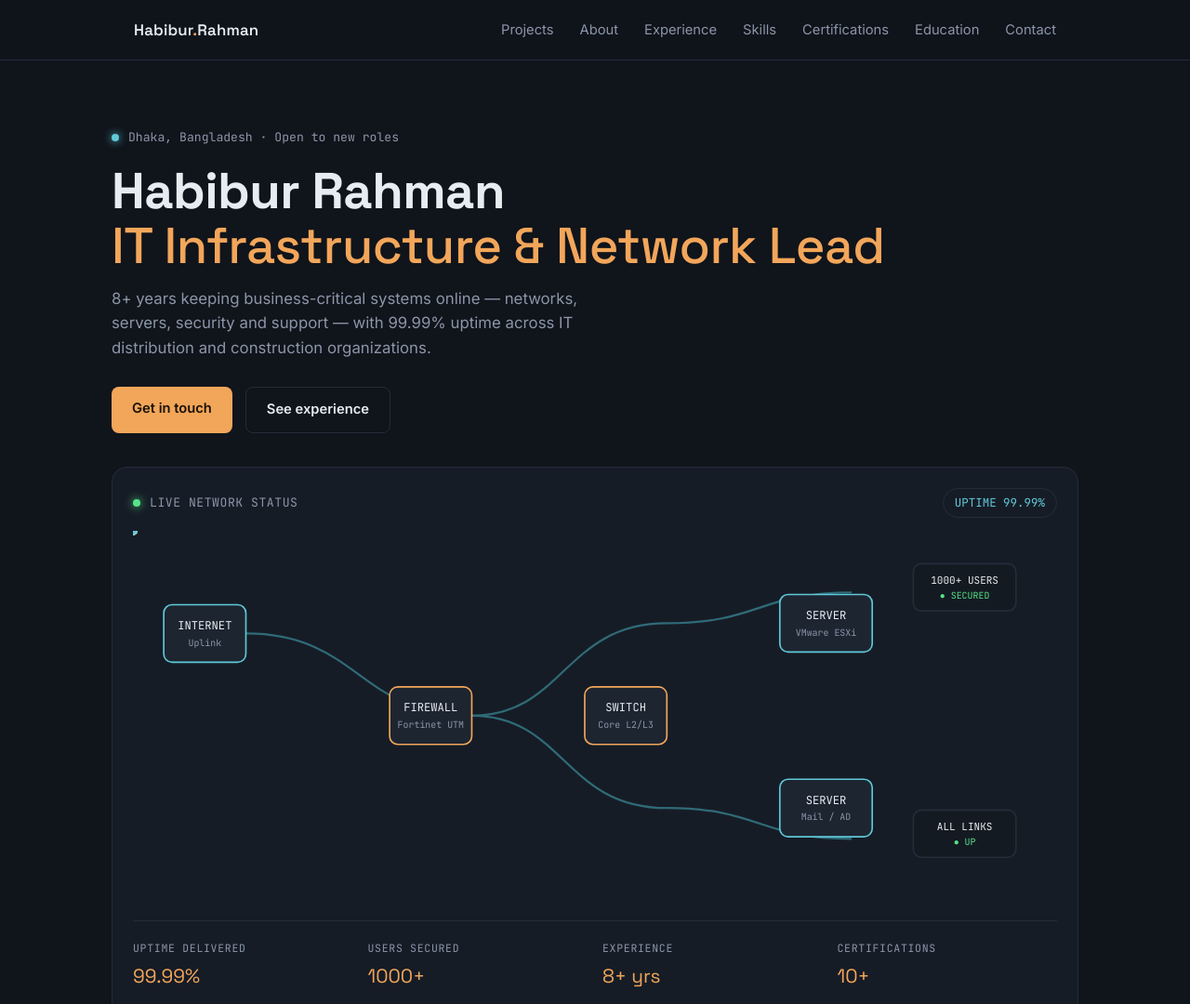
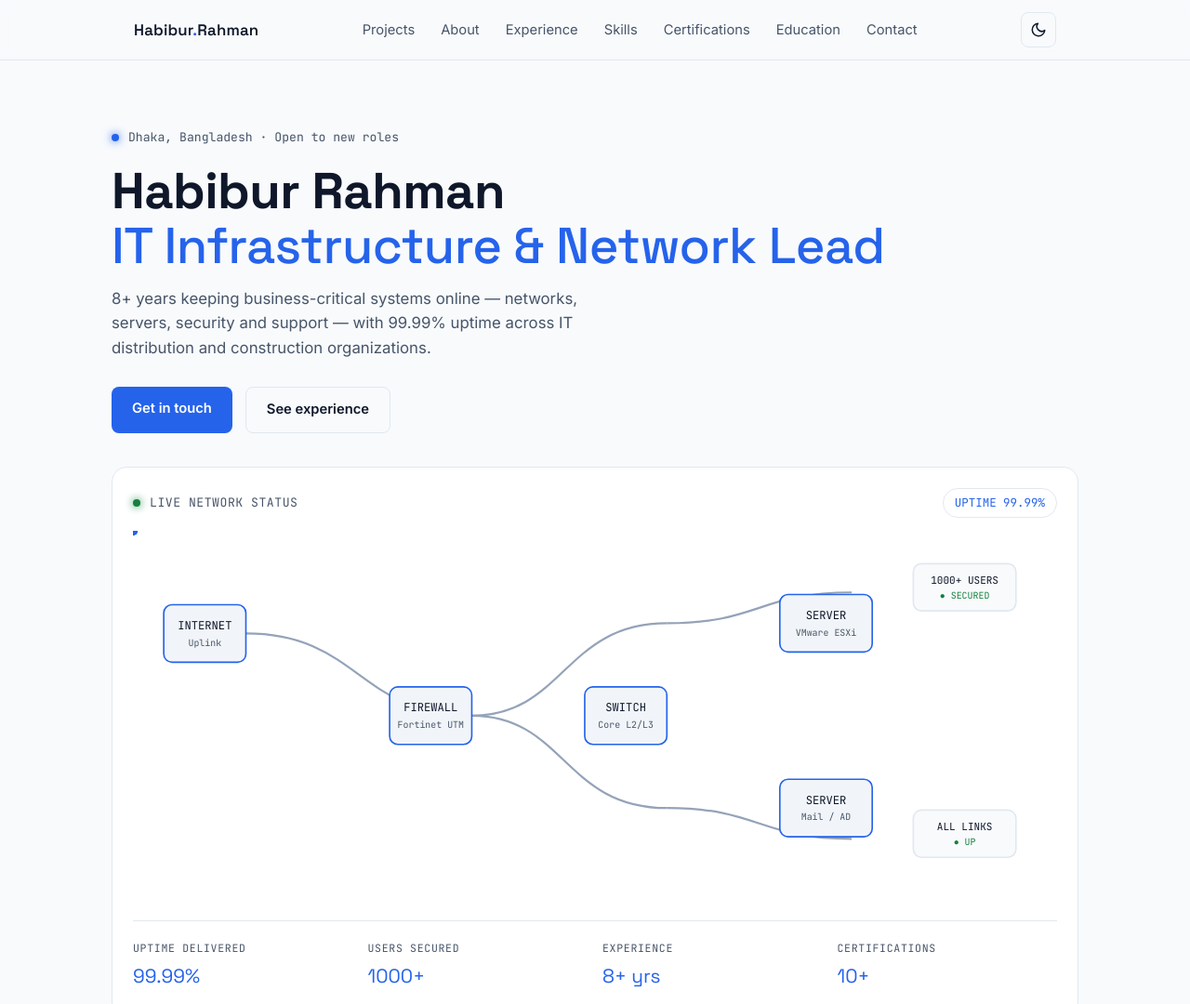
Before and after one commit to Habibur-Habib/habiburrahman.me, a plain HTML site: page index.html in a window 1280 px wide. Shown: the top 1080 px of the page at 93% size. Drawn offline with Linux system fonts and the light colour scheme.

Commit message:
Light professional theme with dark-mode toggle

```diff
--- a/index.html
+++ b/index.html
@@ -40,21 +40,62 @@
 <link rel="preconnect" href="https://fonts.googleapis.com">
 <link rel="preconnect" href="https://fonts.gstatic.com" crossorigin>
 <link href="https://fonts.googleapis.com/css2?family=Space+Grotesk:wght@400;500;600;700&family=Inter:wght@400;500;600&family=JetBrains+Mono:wght@400;500&display=swap" rel="stylesheet">
+<script>
+(function(){
+  var t=null;
+  try{ t=localStorage.getItem('theme'); }catch(e){}
+  if(t!=='light' && t!=='dark'){
+    t=(window.matchMedia && matchMedia('(prefers-color-scheme: dark)').matches) ? 'dark' : 'light';
+  }
+  document.documentElement.setAttribute('data-theme', t);
+})();
+</script>
 <style>
   :root{
-    --bg:#10141b;
-    --bg-raised:#161c26;
-    --line:#242c39;
-    --text:#e8ecf1;
-    --muted:#8b96a8;
-    --amber:#f2a65a;
-    --cyan:#5fc9d9;
+    /* LIGHT (default) */
+    --bg:#F8FAFC;
+    --surface:#FFFFFF;
+    --surface-alt:#F1F5F9;
+    --line:#E2E8F0;
+    --text:#0F172A;
+    --muted:#475569;
+    --accent:#2563EB;
+    --link:#1D4ED8;
+    --accent-hover:#1D4ED8;
+    --on-accent:#FFFFFF;
+    --success:#15803D;
+    --diagram-line:#94A3B8;
+    --nav-bg:rgba(248,250,252,0.86);
+    color-scheme:light;
+
+    /* legacy aliases: existing var(--bg-raised / --amber / --cyan) keep working, all resolve to ONE accent */
+    --bg-raised:var(--surface);
+    --amber:var(--accent);
+    --cyan:var(--accent);
+
     --mono: 'JetBrains Mono', monospace;
     --sans: 'Inter', system-ui, sans-serif;
     --disp: 'Space Grotesk', var(--sans);
     padding-top: env(safe-area-inset-top, 0px);
     padding-bottom: env(safe-area-inset-bottom, 0px);
     box-sizing: border-box;
+  }
+  [data-theme="dark"]{
+    --bg:#0F172A;
+    --surface:#1E293B;
+
+    --surface-alt:#0F172A;
+    --line:#334155;
+    --text:#F1F5F9;
+    --muted:#94A3B8;
+    --accent:#818CF8;
+    --link:#A5B4FC;
+    --accent-hover:#A5B4FC;
+    --on-accent:#0F172A;
+    --success:#4ADE80;
+    --diagram-line:#475569;
+    --nav-bg:rgba(15,23,42,0.86);
+    color-scheme:dark;
   }
   html{scroll-padding-top: 72px;}
   *{box-sizing:border-box;}
@@ -70,7 +111,7 @@
   nav.top{
     position:sticky; top:0; z-index:50;
     top: env(safe-area-inset-top, 0px);
-    background:rgba(16,20,27,0.86); backdrop-filter:blur(10px);
+    background:var(--nav-bg); backdrop-filter:blur(10px);
     border-bottom:1px solid var(--line);
   }
   nav.top .wrap{display:flex; align-items:center; justify-content:space-between; height:64px;}
@@ -100,6 +141,16 @@
   .mobilemenu a:active{color:var(--amber);}
   @media(min-width:960px){.mobilemenu{display:none !important;}}
 
+  .themetoggle{
+    display:flex; align-items:center; justify-content:center; width:38px; height:38px;
+    background:none; border:1px solid var(--line); border-radius:8px; color:var(--text); cursor:pointer;
+  }
+  .themetoggle:hover{border-color:var(--accent); color:var(--accent);}
+  .themetoggle svg{width:18px; height:18px;}
+  .themetoggle .i-sun{display:none;}
+  [data-theme="dark"] .themetoggle .i-sun{display:block;}
+  [data-theme="dark"] .themetoggle .i-moon{display:none;}
+  @media(max-width:959px){.themetoggle{margin-left:auto; margin-right:10px;}}
   /* HERO */
   .hero{
     position:relative; padding:64px 0 40px;
@@ -116,7 +167,7 @@
   }
   .dash-head{display:flex; align-items:center; justify-content:space-between; margin-bottom:14px; flex-wrap:wrap; gap:10px;}
   .dash-title{display:flex; align-items:center; gap:10px; font-family:var(--mono); font-size:0.82rem; color:var(--muted); letter-spacing:.04em; text-transform:uppercase;}
-  .dash-title .dot{width:8px; height:8px; border-radius:50%; background:#57e389; box-shadow:0 0 10px #57e389;}
+  .dash-title .dot{width:8px; height:8px; border-radius:50%; background:var(--success); box-shadow:0 0 10px var(--success);}
   .dash-badge{font-family:var(--mono); font-size:0.78rem; color:var(--cyan); border:1px solid var(--line); padding:5px 12px; border-radius:20px;}
   .dash-svg-wrap{width:100%;}
   .dash-svg-wrap svg{width:100%; height:auto; display:block;}
@@ -141,8 +192,8 @@
     transition:transform .15s ease, background .2s ease;
   }
   .btn:active{transform:scale(0.97);}
-  .btn.primary{background:var(--amber); color:#1a1206;}
-  .btn.primary:hover{background:#f6b877;}
+  .btn.primary{background:var(--accent); color:var(--on-accent);}
+  .btn.primary:hover{background:var(--accent-hover);}
   .btn.ghost{border:1px solid var(--line); color:var(--text);}
   .btn.ghost:hover{border-color:var(--cyan); color:var(--cyan);}
 
@@ -174,7 +225,7 @@
   .s-arrow svg{width:18px; height:18px;}
   .s-dots{display:flex; align-items:center; gap:10px;}
   .s-dot{
-    width:8px; height:8px; padding:0; border:none; border-radius:8px; background:var(--line); cursor:pointer;
+    width:8px; height:8px; padding:0; border:none; border-radius:8px; background:var(--diagram-line); cursor:pointer;
     transition:width .25s ease, background .25s ease;
   }
   .s-dot.active{width:24px; background:var(--amber);}
@@ -278,6 +329,10 @@
       <li><a href="#education">Education</a></li>
       <li><a href="#contact">Contact</a></li>
     </ul>
+    <button class="themetoggle" id="themeToggle" type="button" aria-label="Switch to dark theme" aria-pressed="false">
+      <svg class="i-moon" viewBox="0 0 24 24" fill="none" stroke="currentColor" stroke-width="2" stroke-linecap="round" stroke-linejoin="round"><path d="M21 12.8A9 9 0 1 1 11.2 3a7 7 0 0 0 9.8 9.8z"/></svg>
+      <svg class="i-sun" viewBox="0 0 24 24" fill="none" stroke="currentColor" stroke-width="2" stroke-linecap="round"><circle cx="12" cy="12" r="4"/><path d="M12 2v2M12 20v2M4.9 4.9l1.4 1.4M17.7 17.7l1.4 1.4M2 12h2M20 12h2M4.9 19.1l1.4-1.4M17.7 6.3l1.4-1.4"/></svg>
+    </button>
     <button class="navtoggle" id="navToggle" aria-label="Menu">
       <svg viewBox="0 0 24 24" fill="none" stroke="currentColor" stroke-width="2" stroke-linecap="round"><line x1="3" y1="6" x2="21" y2="6"/><line x1="3" y1="12" x2="21" y2="12"/><line x1="3" y1="18" x2="21" y2="18"/></svg>
     </button>
@@ -315,55 +370,55 @@
           <marker id="none"></marker>
         </defs>
         <!-- connection lines -->
-        <path id="p1" d="M110,100 C220,100 220,180 330,180" fill="none" stroke="#2f6b78" stroke-width="2"/>
-        <path id="p2" d="M330,180 C420,180 420,90 520,90"   fill="none" stroke="#2f6b78" stroke-width="2"/>
-        <path id="p3" d="M330,180 C420,180 420,270 520,270" fill="none" stroke="#2f6b78" stroke-width="2"/>
-        <path id="p4" d="M520,90 C610,90 610,60 700,60"     fill="none" stroke="#2f6b78" stroke-width="2"/>
-        <path id="p5" d="M520,270 C610,270 610,300 700,300" fill="none" stroke="#2f6b78" stroke-width="2"/>
+        <path id="p1" d="M110,100 C220,100 220,180 330,180" fill="none" stroke="var(--diagram-line)" stroke-width="2"/>
+        <path id="p2" d="M330,180 C420,180 420,90 520,90"   fill="none" stroke="var(--diagram-line)" stroke-width="2"/>
+        <path id="p3" d="M330,180 C420,180 420,270 520,270" fill="none" stroke="var(--diagram-line)" stroke-width="2"/>
+        <path id="p4" d="M520,90 C610,90 610,60 700,60"     fill="none" stroke="var(--diagram-line)" stroke-width="2"/>
+        <path id="p5" d="M520,270 C610,270 610,300 700,300" fill="none" stroke="var(--diagram-line)" stroke-width="2"/>
 
         <!-- traveling data pulses -->
-        <circle r="4.5" fill="#f2c98a"><animateMotion dur="2.6s" repeatCount="indefinite" path="M110,100 C220,100 220,180 330,180"/></circle>
-        <circle r="4.5" fill="#f2c98a"><animateMotion dur="2.1s" begin="0.6s" repeatCount="indefinite" path="M330,180 C420,180 420,90 520,90"/></circle>
-        <circle r="4.5" fill="#5fc9d9"><animateMotion dur="2.1s" begin="1.1s" repeatCount="indefinite" path="M330,180 C420,180 420,270 520,270"/></circle>
-        <circle r="4" fill="#f2c98a"><animateMotion dur="1.7s" begin="0.3s" repeatCount="indefinite" path="M520,90 C610,90 610,60 700,60"/></circle>
-        <circle r="4" fill="#5fc9d9"><animateMotion dur="1.7s" begin="0.9s" repeatCount="indefinite" path="M520,270 C610,270 610,300 700,300"/></circle>
+        <circle r="4.5" fill="var(--accent)"><animateMotion dur="2.6s" repeatCount="indefinite" path="M110,100 C220,100 220,180 330,180"/></circle>
+        <circle r="4.5" fill="var(--accent)"><animateMotion dur="2.1s" begin="0.6s" repeatCount="indefinite" path="M330,180 C420,180 420,90 520,90"/></circle>
+        <circle r="4.5" fill="var(--accent)"><animateMotion dur="2.1s" begin="1.1s" repeatCount="indefinite" path="M330,180 C420,180 420,270 520,270"/></circle>
+        <circle r="4" fill="var(--accent)"><animateMotion dur="1.7s" begin="0.3s" repeatCount="indefinite" path="M520,90 C610,90 610,60 700,60"/></circle>
+        <circle r="4" fill="var(--accent)"><animateMotion dur="1.7s" begin="0.9s" repeatCount="indefinite" path="M520,270 C610,270 610,300 700,300"/></circle>
 
         <!-- nodes -->
         <g font-family="JetBrains Mono, monospace">
           <g transform="translate(30,72)">
-            <rect width="80" height="56" rx="8" fill="#1d2531" stroke="#5fc9d9" stroke-width="1.5"/>
-            <text x="40" y="24" fill="#e8ecf1" font-size="11" text-anchor="middle">INTERNET</text>
-            <text x="40" y="40" fill="#8b96a8" font-size="9" text-anchor="middle">Uplink</text>
+            <rect width="80" height="56" rx="8" fill="var(--surface-alt)" stroke="var(--accent)" stroke-width="1.5"/>
+            <text x="40" y="24" fill="var(--text)" font-size="11" text-anchor="middle">INTERNET</text>
+            <text x="40" y="40" fill="var(--muted)" font-size="9" text-anchor="middle">Uplink</text>
           </g>
           <g transform="translate(250,152)">
-            <rect width="80" height="56" rx="8" fill="#1d2531" stroke="#f2a65a" stroke-width="1.5"/>
-            <text x="40" y="24" fill="#e8ecf1" font-size="11" text-anchor="middle">FIREWALL</text>
-            <text x="40" y="40" fill="#8b96a8" font-size="9" text-anchor="middle">Fortinet UTM</text>
+            <rect width="80" height="56" rx="8" fill="var(--surface-alt)" stroke="var(--accent)" stroke-width="1.5"/>
+            <text x="40" y="24" fill="var(--text)" font-size="11" text-anchor="middle">FIREWALL</text>
+            <text x="40" y="40" fill="var(--muted)" font-size="9" text-anchor="middle">Fortinet UTM</text>
           </g>
           <g transform="translate(440,152)">
-            <rect width="80" height="56" rx="8" fill="#1d2531" stroke="#f2a65a" stroke-width="1.5"/>
-            <text x="40" y="24" fill="#e8ecf1" font-size="11" text-anchor="middle">SWITCH</text>
-            <text x="40" y="40" fill="#8b96a8" font-size="9" text-anchor="middle">Core L2/L3</text>
+            <rect width="80" height="56" rx="8" fill="var(--surface-alt)" stroke="var(--accent)" stroke-width="1.5"/>
+            <text x="40" y="24" fill="var(--text)" font-size="11" text-anchor="middle">SWITCH</text>
+            <text x="40" y="40" fill="var(--muted)" font-size="9" text-anchor="middle">Core L2/L3</text>
           </g>
           <g transform="translate(630,62)">
-            <rect width="90" height="56" rx="8" fill="#1d2531" stroke="#5fc9d9" stroke-width="1.5"/>
-            <text x="45" y="24" fill="#e8ecf1" font-size="11" text-anchor="middle">SERVER</text>
-            <text x="45" y="40" fill="#8b96a8" font-size="9" text-anchor="middle">VMware ESXi</text>
+            <rect width="90" height="56" rx="8" fill="var(--surface-alt)" stroke="var(--accent)" stroke-width="1.5"/>
+            <text x="45" y="24" fill="var(--text)" font-size="11" text-anchor="middle">SERVER</text>
+            <text x="45" y="40" fill="var(--muted)" font-size="9" text-anchor="middle">VMware ESXi</text>
           </g>
           <g transform="translate(630,242)">
-            <rect width="90" height="56" rx="8" fill="#1d2531" stroke="#5fc9d9" stroke-width="1.5"/>
-            <text x="45" y="24" fill="#e8ecf1" font-size="11" text-anchor="middle">SERVER</text>
-            <text x="45" y="40" fill="#8b96a8" font-size="9" text-anchor="middle">Mail / AD</text>
+            <rect width="90" height="56" rx="8" fill="var(--surface-alt)" stroke="var(--accent)" stroke-width="1.5"/>
+            <text x="45" y="24" fill="var(--text)" font-size="11" text-anchor="middle">SERVER</text>
+            <text x="45" y="40" fill="var(--muted)" font-size="9" text-anchor="middle">Mail / AD</text>
           </g>
           <g transform="translate(760,32)">
-            <rect width="100" height="46" rx="8" fill="#141a22" stroke="#242c39" stroke-width="1.5"/>
-            <text x="50" y="20" fill="#e8ecf1" font-size="10" text-anchor="middle">1000+ USERS</text>
-            <text x="50" y="34" fill="#57e389" font-size="9" text-anchor="middle">● SECURED</text>
+            <rect width="100" height="46" rx="8" fill="var(--bg)" stroke="var(--line)" stroke-width="1.5"/>
+            <text x="50" y="20" fill="var(--text)" font-size="10" text-anchor="middle">1000+ USERS</text>
+            <text x="50" y="34" fill="var(--success)" font-size="9" text-anchor="middle">● SECURED</text>
           </g>
           <g transform="translate(760,272)">
-            <rect width="100" height="46" rx="8" fill="#141a22" stroke="#242c39" stroke-width="1.5"/>
-            <text x="50" y="20" fill="#e8ecf1" font-size="10" text-anchor="middle">ALL LINKS</text>
-            <text x="50" y="34" fill="#57e389" font-size="9" text-anchor="middle">● UP</text>
+            <rect width="100" height="46" rx="8" fill="var(--bg)" stroke="var(--line)" stroke-width="1.5"/>
+            <text x="50" y="20" fill="var(--text)" font-size="10" text-anchor="middle">ALL LINKS</text>
+            <text x="50" y="34" fill="var(--success)" font-size="9" text-anchor="middle">● UP</text>
           </g>
         </g>
       </svg>
@@ -817,4 +872,22 @@
   go(0); start();
 })();
 </script>
+<script>
+(function(){
+  var root=document.documentElement, btn=document.getElementById('themeToggle');
+  if(!btn) return;
+  function sync(){
+    var dark=root.getAttribute('data-theme')==='dark';
+    btn.setAttribute('aria-pressed', dark ? 'true' : 'false');
+    btn.setAttribute('aria-label', dark ? 'Switch to light theme' : 'Switch to dark theme');
+  }
+  btn.addEventListener('click', function(){
+    var next=root.getAttribute('data-theme')==='dark' ? 'light' : 'dark';
+    root.setAttribute('data-theme', next);
+    try{ localStorage.setItem('theme', next); }catch(e){}
+    sync();
+  });
+  sync();
+})();
+</script>
 </body></html>
```
